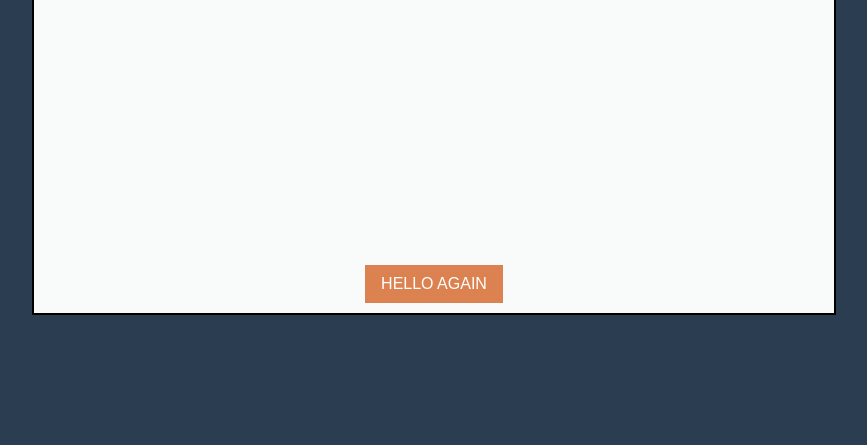
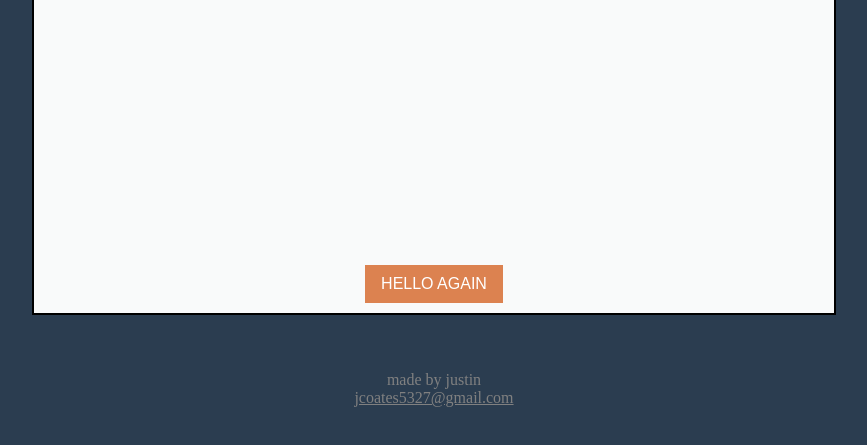
Before and after one commit to jcoates5327/HelloWorlds, a plain HTML site: page index.html in a window 1280 px wide. Shown: the part 197-642 px from the top of the page, without its empty margins (206-1073 px from the left). Drawn offline with Linux system fonts and the light colour scheme.

Commit message:
Added my info

```diff
--- a/index.html
+++ b/index.html
@@ -14,4 +14,11 @@
 		<script src="hello_world_list.js"></script>
 		<script src="hello.js"></script>
 	</body>
+	<footer>
+		<div id="div-foot">
+			<p class="link">made by justin<br/>
+				<a class="link" href="mailto:jcoates5327@gmail.com">jcoates5327@gmail.com</a>
+			</p>
+		</div>
+	</footer>
 </html>
--- a/style.css
+++ b/style.css
@@ -1,3 +1,7 @@
+.link {
+	color: gray;
+}
+
 body {
 	background-color: #2B3D50;
 }
@@ -11,6 +15,13 @@ body {
 	position: relative;
 	background-color: #F9FAFA;
 	color: #2B3D50;
+}
+
+#div-foot {
+	margin: auto;
+	text-align: center;
+	padding: 20px;
+	margin-top: 20px;
 }
 
 #div-content {
```
